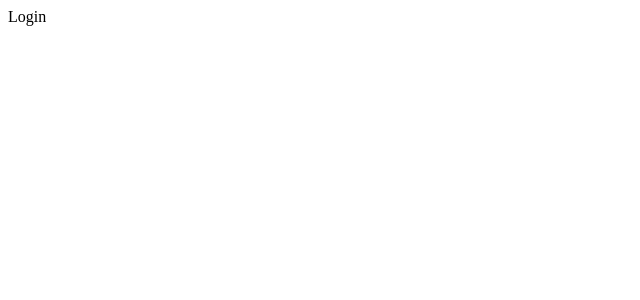
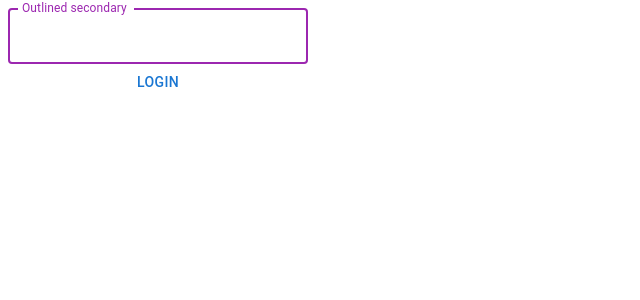
Before and after one commit to ncuhome/campus-cat-gallary, a React app: page /login in a window 1280 px wide. Shown: the top 300 px of the page, without its empty margins (0-640 px from the left). Built offline with nearby package versions, Linux system fonts and the light colour scheme.

Commit message:
feat: 引入 material-ui

```diff
--- a/src/App.jsx
+++ b/src/App.jsx
@@ -2,7 +2,7 @@ import React from 'react'
 import { BrowserRouter as Router, Route, Routes } from 'react-router-dom'
 
 import Home from './pages/Home/home'
-import Login from './pages/Login/login'
+import Login from './pages/login/login'
 
 const App = () => {
   return (
--- a/src/pages/login/login.jsx
+++ b/src/pages/login/login.jsx
@@ -1,9 +1,17 @@
 import React from 'react';
+import { TextField, Button } from '@material-ui/core'
 
 function Login() {
   return (
-    <div>
-      Login
+    <div style={{
+      display: 'flex',
+      flexDirection: 'column',
+      width: 300
+    }}>
+      <TextField label="Outlined secondary" color="secondary" focused />
+      <Button>
+        Login
+      </Button>
     </div>
   );
 }
```
